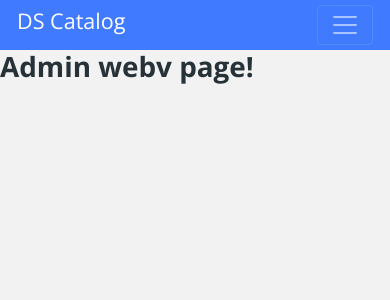
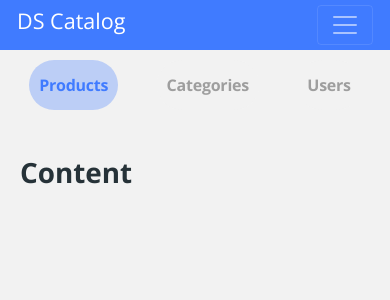
Before and after one commit to manoansu/dscatalog-application, a React (Create React App) app in the folder frontend/: page /admin in a window 390 px wide. Shown: the top 300 px of the page. Built offline with nearby package versions, Linux system fonts and the light colour scheme.

Commit message:
admin Navbar layout mobile

```diff
--- /dev/null
+++ b/frontend/src/pages/Admin/Navbar/index.tsx
@@ -0,0 +1,27 @@
+import './styles.css';
+const Navbar = () =>{
+
+    return(
+        <nav className="admin-nav-container">
+            <ul>
+                <li>
+                    <a href="link" className="admin-nav-item active">
+                        <p>Products</p>
+                    </a>
+                </li>
+                <li>
+                    <a href="link" className="admin-nav-item">
+                        <p>Categories</p>
+                    </a>
+                </li>
+                <li>
+                    <a href="link" className="admin-nav-item">
+                        <p>Users</p>
+                    </a>
+                </li>
+            </ul>
+        </nav>
+    );
+};
+
+export default Navbar;
--- /dev/null
+++ b/frontend/src/pages/Admin/Navbar/styles.css
@@ -0,0 +1,38 @@
+ul{
+    display: flex;
+    justify-content: space-around;
+    list-style-type: none;
+    padding: 0px;
+    padding: 0px;
+}
+
+.admin-nav-container{
+    padding: 10px;
+}
+
+.admin-nav-item{
+    display: flex;
+    justify-content: center;
+    align-items: center;
+    height: 50px;
+    background-color: #f2f2f2;
+    border-radius: 100px;
+    padding: 0 10px;
+    font-size: 16px;
+    font-weight: bold;
+    letter-spacing: -0.015em;
+    color: #9e9e9e;
+}
+
+.admin-nav-item.active{
+    background: rgba(64, 123, 255, 0.3);
+    color: #407bff;
+}
+
+.admin-nav-item p{
+    margin-bottom: 0px;
+}
+
+.admin-nav-item{
+
+}
--- a/frontend/src/pages/Admin/index.tsx
+++ b/frontend/src/pages/Admin/index.tsx
@@ -1,7 +1,15 @@
+import './styles.css';
+import Navbar from './Navbar';
+
 const Admin = () =>{
 
     return(
-        <h1>Admin webv page!</h1>
+        <div className="admin-container">
+            <Navbar />
+            <div className="admin-content">
+                <h1>Content</h1>
+            </div>
+        </div>
     );
 };
 
--- /dev/null
+++ b/frontend/src/pages/Admin/styles.css
@@ -0,0 +1,18 @@
+.admin-container{
+    display: flex;
+    flex-direction: column;
+}
+
+.admin-content{
+    padding: 20px;
+}
+
+@media(min-width: 1200px){
+    .admin-container{
+        flex-direction: row;
+    }
+
+    .admin-content{
+        flex: 1;
+    }
+}
```
